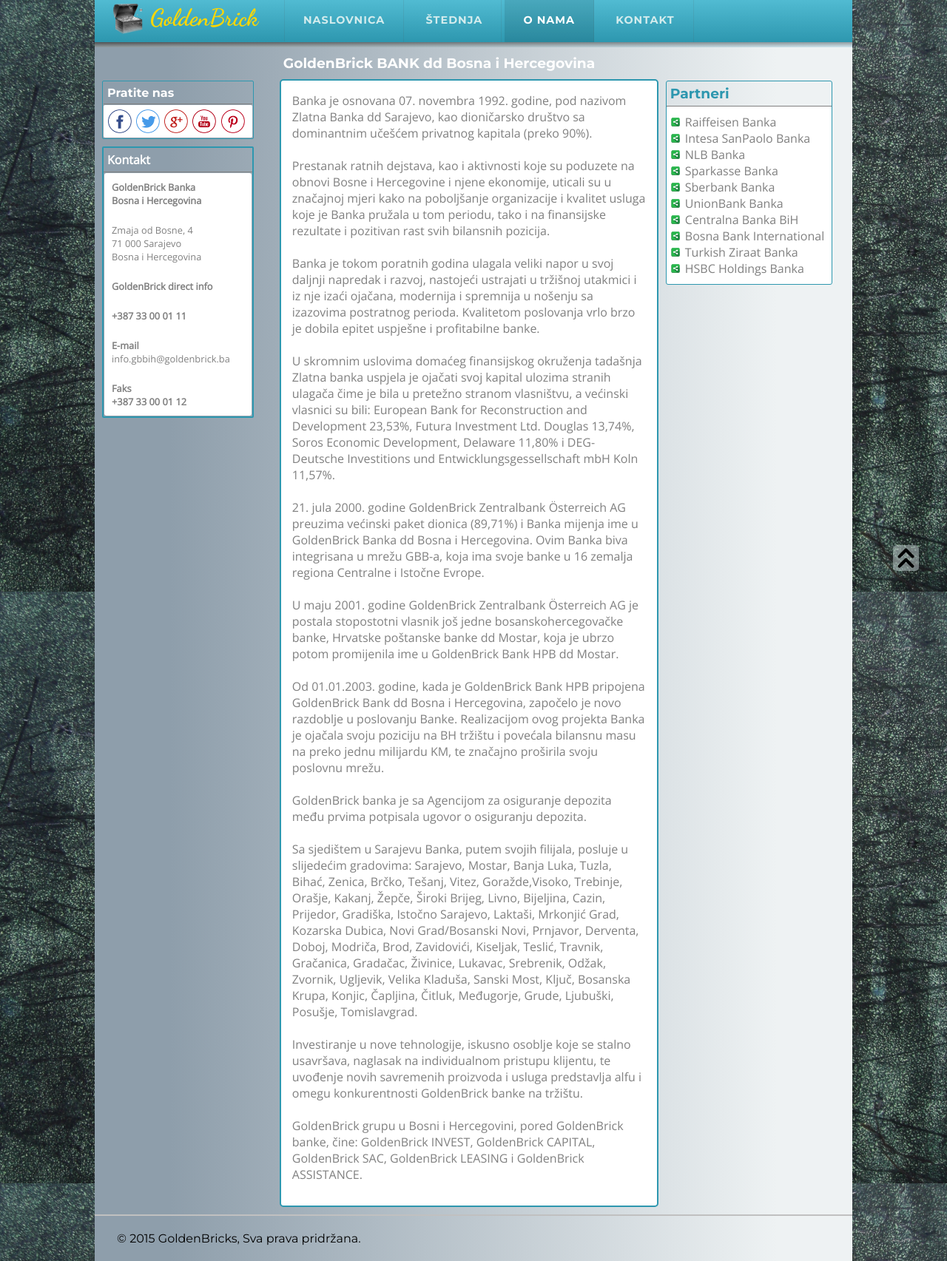
After one commit to WebTehnologijeETF/BankaGoldenBrick, a PHP site: page /about.html in a window 1280 px wide. The commit adds this page. Shown: the whole page at 74% size. Run offline with PHP 8.4, Linux system fonts and the light colour scheme.

Commit message:
Promjena About strancie
Promijenjena stranica O nama

```diff
--- /dev/null
+++ b/about.html
@@ -0,0 +1,120 @@
+<!DOCTYPE html>
+<html>
+	<head>
+		<title>GoldenBrick | Partneri</title>
+		<meta charset="UTF-8">
+		<link rel="stylesheet" type="text/css" href="static/css/stil.css">
+		<link rel="icon" type="image/x-icon" href="static/images/icon.ico">
+	</head>
+	<body>
+		<div class="okvir">
+			<div class="zaglavlje">
+				<div class="logo">
+					<a href="index.html">
+						<img src="static/images/logo.png" alt="cache logo" height="60" width="60">
+					</a>
+					<a href="index.html">
+						<h1>GoldenBrick</h1>
+					</a>
+				</div>
+				<div class="meni">
+					<ul>
+						<li><a href="index.html">Naslovnica</a></li>
+						<li><a href="stednja.html">Štednja</a></li>
+						<li class="fokus"><a href="about.html">O nama</a></li>
+						<li><a href="contact.html">Kontakt</a></li>
+					</ul>
+				</div>
+			</div>
+            <div class="sjena"></div>
+			<div class="sadrzaj">
+                <div class="lijevo">
+                    <div class="social_feed">
+                        <h4>Pratite nas</h4>
+                        <div class="social_feed_content">
+                            <a href="http://facebook.com" target="_blank"><img src="static/images/facebook.png" alt="facebook"></a>
+                            <a href="http://twitter.com" target="_blank"><img src="static/images/twitter.png" alt="twitter"></a>
+                            <a href="http://plus.google.com" target="_blank"><img src="static/images/google+.png" alt="google plus"></a>
+                            <a href="http://youtube.com" target="_blank"><img src="static/images/youtube.png" alt="youtube"></a>
+                            <a href="http://pinterest.com" target="_blank"><img src="static/images/pinterest.png" alt="pinterest"></a>
+                        </div>
+                    </div>
+                    <div class="kontakt_feed">
+                        <h4>Kontakt</h4>
+                        <div class="feed_content">
+                            <p><b>GoldenBrick Banka</b></p>
+                            <p><b>Bosna i Hercegovina</b></p>
+                            <br>
+                            <p>Zmaja od Bosne, 4</p>
+                            <p>71 000 Sarajevo</p>
+                            <p>Bosna i Hercegovina</p>
+                            <br>
+                            <p><b>GoldenBrick direct info</b></p>
+                            <br>
+                            <p><b>+387 33 00 01 11</b></p>
+                            <br>
+                            <p><b>E-mail</b></p>
+                            <p>info.gbbih@goldenbrick.ba</p>
+                            <br>
+                            <p><b>Faks</b></p>
+                            <p><b>+387 33 00 01 12</b></p>
+                        </div>
+                    </div>
+                </div>
+                <div class="about_lijevo">
+                        <h3>GoldenBrick BANK dd Bosna i Hercegovina</h3>
+                    <div class="about_lijevo_content">
+<p>
+Banka je osnovana 07. novembra 1992. godine, pod nazivom Zlatna Banka dd Sarajevo, kao dioničarsko društvo sa dominantnim učešćem privatnog kapitala (preko 90%).
+<br><br>
+Prestanak ratnih dejstava, kao i aktivnosti koje su poduzete na obnovi Bosne i Hercegovine i njene ekonomije, uticali su u značajnoj mjeri kako na poboljšanje organizacije i kvalitet usluga koje je Banka pružala u tom periodu, tako i na finansijske rezultate i pozitivan rast svih bilansnih pozicija.
+<br><br>
+Banka je tokom poratnih godina ulagala veliki napor u svoj daljnji napredak i razvoj, nastojeći ustrajati u tržišnoj utakmici i iz nje izaći ojačana, modernija i spremnija u nošenju sa izazovima postratnog perioda. Kvalitetom poslovanja vrlo brzo je dobila epitet uspješne i profitabilne banke.
+<br><br>
+U skromnim uslovima domaćeg finansijskog okruženja tadašnja Zlatna banka uspjela je ojačati svoj kapital ulozima stranih ulagača čime je bila u pretežno stranom vlasništvu, a većinski vlasnici su bili: European Bank for Reconstruction and Development 23,53%, Futura Investment Ltd. Douglas 13,74%, Soros Economic Development, Delaware 11,80% i DEG-Deutsche Investitions und Entwicklungsgessellschaft mbH Koln 11,57%.
+<br><br>
+21. jula 2000. godine GoldenBrick Zentralbank Österreich AG preuzima većinski paket dionica (89,71%) i Banka mijenja ime u GoldenBrick Banka dd Bosna i Hercegovina. Ovim Banka biva integrisana u mrežu GBB-a, koja ima svoje banke u 16  zemalja regiona Centralne i Istočne Evrope.
+<br><br>
+U maju 2001. godine GoldenBrick Zentralbank Österreich AG je postala stopostotni vlasnik još jedne bosanskohercegovačke banke, Hrvatske poštanske banke dd Mostar, koja je ubrzo potom promijenila ime u GoldenBrick Bank HPB dd Mostar.
+<br><br>
+Od 01.01.2003. godine, kada je GoldenBrick Bank HPB pripojena GoldenBrick Bank dd Bosna i Hercegovina, započelo je novo razdoblje u poslovanju Banke. Realizacijom ovog projekta Banka je ojačala svoju poziciju na BH tržištu i povećala bilansnu masu na preko jednu milijardu KM, te značajno proširila svoju poslovnu mrežu.
+<br><br>
+GoldenBrick banka je sa Agencijom za osiguranje depozita među prvima potpisala ugovor o osiguranju depozita.
+<br><br>
+Sa sjedištem u Sarajevu Banka, putem svojih filijala, posluje u slijedećim gradovima: Sarajevo, Mostar, Banja Luka, Tuzla, Bihać, Zenica, Brčko, Tešanj, Vitez, Goražde,Visoko, Trebinje, Orašje, Kakanj, Žepče, Široki Brijeg, Livno, Bijeljina, Cazin, Prijedor, Gradiška, Istočno Sarajevo, Laktaši, Mrkonjić Grad, Kozarska Dubica, Novi Grad/Bosanski Novi, Prnjavor, Derventa, Doboj, Modriča, Brod, Zavidovići, Kiseljak, Teslić, Travnik, Gračanica, Gradačac, Živinice, Lukavac, Srebrenik, Odžak, Zvornik, Ugljevik, Velika Kladuša, Sanski Most, Ključ, Bosanska Krupa, Konjic, Čapljina, Čitluk, Međugorje, Grude, Ljubuški, Posušje, Tomislavgrad.
+<br><br>
+Investiranje u nove tehnologije, iskusno osoblje koje se stalno usavršava, naglasak na individualnom pristupu klijentu, te uvođenje novih savremenih proizvoda i usluga predstavlja alfu i omegu konkurentnosti GoldenBrick banke na tržištu.
+<br><br>
+GoldenBrick grupu u Bosni i Hercegovini, pored GoldenBrick banke, čine: GoldenBrick INVEST, GoldenBrick CAPITAL, GoldenBrick SAC, GoldenBrick LEASING i GoldenBrick ASSISTANCE.
+</p>
+</div>
+                </div>
+                <div class="about_desno">
+                    <div class="linkovi">
+                        <h3>Partneri</h3>
+                        <div class="linkovi_content">
+                            <ul>
+                                <li><a href="http://www.raiffeisenbank.ba/" target="_blank">Raiffeisen Banka</a></li>
+                                <li><a href="http://www.intesasanpaolobanka.ba/" target="_blank">Intesa SanPaolo Banka</a></li>
+                                <li><a href="http://www.nlb.ba/" target="_blank">NLB Banka</a></li>
+                                <li><a href="http://www.sparkasse.ba/bs/" target="_blank">Sparkasse Banka</a></li>
+                                <li><a href="http://www.sberbank.ba/" target="_blank">Sberbank Banka</a></li>
+                                <li><a href="https://www.unionbank.com/" target="_blank">UnionBank Banka</a></li>
+                                <li><a href="http://www.cbbh.ba/?id=1&amp;lang=bs" target="_blank">Centralna Banka BiH</a></li>
+                                <li><a href="https://www.bbi.ba/bs/" target="_blank">Bosna Bank International</a></li>
+                                <li><a href="http://www.ziraatbank.ba/v2/bh/index.php" target="_blank">Turkish Ziraat Banka</a></li>
+                                <li><a href="https://www.us.hsbc.com/1/2/home/personal-banking" target="_blank">HSBC Holdings Banka</a></li>
+                            </ul>
+                        </div>
+                    </div>
+                </div>
+			</div>
+			<div class="podnozje">
+				<p>&copy; 2015 GoldenBricks, Sva prava pridržana.</p>
+			</div>
+		</div>
+		<div class="vrh">
+			<a href="#"><img src="static/images/vrh.png" alt="Idi na vrh"></a>
+		</div>
+	</body>
+</html>
--- a/static/css/stil.css
+++ b/static/css/stil.css
@@ -388,23 +388,48 @@
 	margin: 0 0 10px 0;
 	padding: 0;
 }
-
-div.sadrzaj > div#linkovi > ul {
+.about_desno {
+    width: 22%;
+    float: left;
+    padding: 10px;
+    margin-top: 35px;
+}
+.linkovi {
+    border: 1px solid #2d97af;
+    margin: 0;
+    padding: 0;
+    border-radius: 3px;
+    overflow: auto;
+}
+.linkovi > h3 {
+    margin: 0;
+    padding: 5px;
+    color: #2d97af;
+    font-family: 'Montserrat', sans-serif;
+    border-bottom: 1px solid gray;
+}
+.linkovi_content {
+    background-color: white;
+    color: grey;
+    margin: 0;
+    padding: 0;
+    border-radius: 3px;
+}
+.linkovi_content > ul {
 	list-style-image: url(../images/link.png);
+    margin: 0;
+    padding: 10px 5px 10px 25px;
 }
-div.sadrzaj > div#linkovi > ul > li {
-	margin: 0 0 10px 10px;
+.linkovi_content > ul > li {
+    margin: 0;
 }
-div.sadrzaj > div#linkovi > ul > li > a {
-	font-size: 110%;
+.linkovi_content > ul > li > a:link,
+.linkovi_content > ul > li > a:visited,
+.linkovi_content > ul > li > a:active {
+	text-decoration: none;
+    color: grey;
 }
-div.sadrzaj > div#linkovi > ul > li > a:link,
-div.sadrzaj > div#linkovi > ul > li > a:visited,
-div.sadrzaj > div#linkovi > ul > li > a:active {
-	text-decoration: none;
-	color: rgb(0, 0, 0);
-}
-div.sadrzaj > div#linkovi > ul > li > a:hover {
+.linkovi_content > ul > li > a:hover {
 	text-decoration: underline;
 }
 .kontakt p, .kontakt input[type="text"],
@@ -489,6 +514,26 @@
     padding: 10px;
     border-radius: 3px;
 }
+.about_lijevo {
+    width: 50%;
+    float: left;
+    margin-left: 30px;
+    margin-top: 10px;
+}
+.about_lijevo_content {
+    padding: 0 15px 15px 15px;
+    background-color: white;
+    color: grey;
+    border: 2px solid #2d97af;
+    border-radius: 5px;
+    margin: 10px 0;
+}
+.about_lijevo > h3 {
+    color: white;
+    font-family: 'Montserrat', sans-serif;
+    margin: 0 0 0 5px;
+    padding: 0;
+}
 /*Responsive CSS*/
 @media (max-width:1024px) {
     .okvir {
```
Also changed, not shown: contact.html (renamed from kontakt.html, +5 -5 lines), index.html (renamed from naslovnica.html, +5 -5 lines), linkovi.html (deleted, +0 -55 lines), stednja.html (+5 -5 lines).
